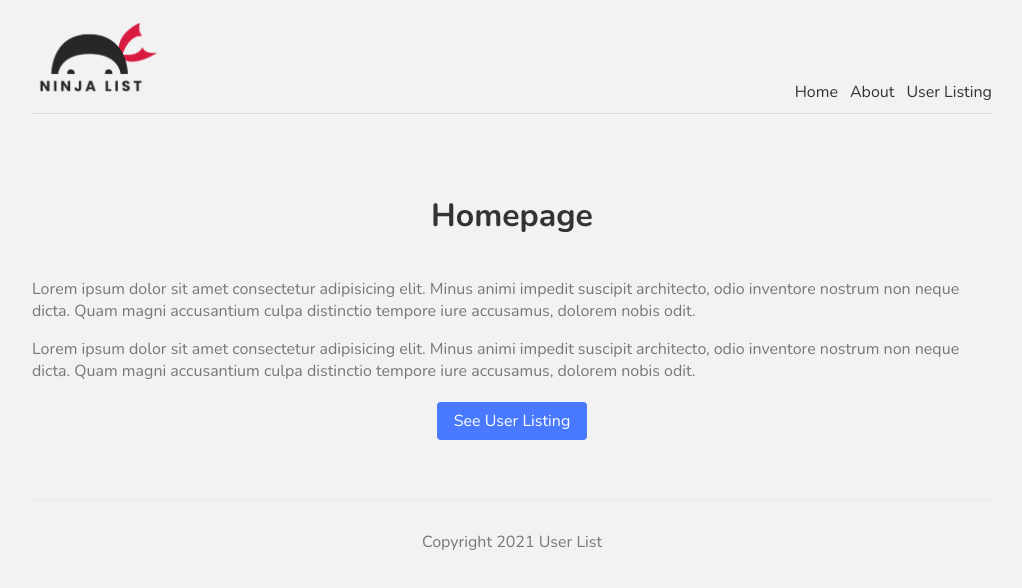
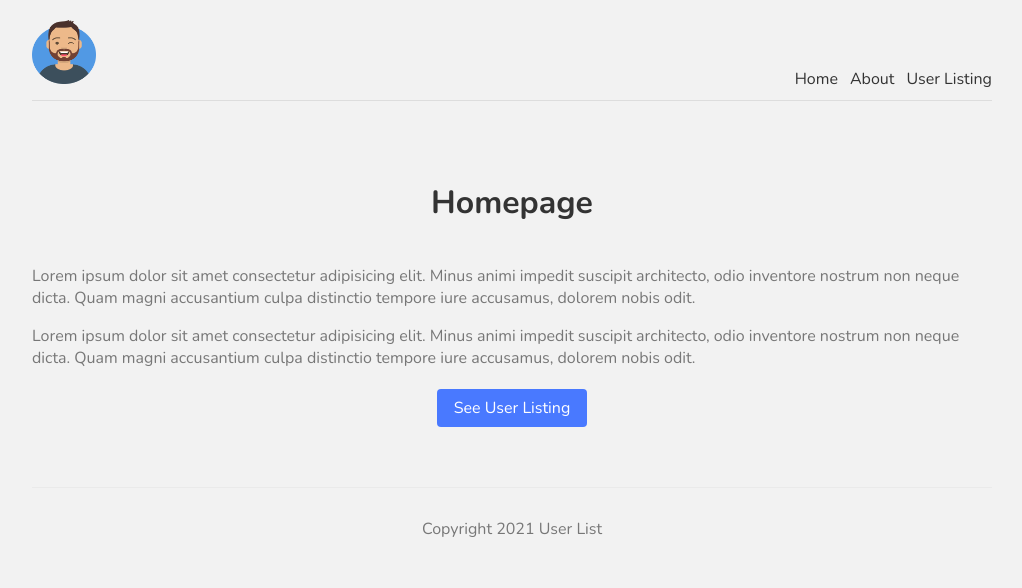
Before and after one commit to crypt096/nextjs, a Next.js app: page / in a window 1280 px wide. Shown: the top 588 px of the page, without its empty margins (128-1150 px from the left). Built offline with nearby package versions, Linux system fonts and the light colour scheme.

Commit message:
Add user avatar.

```diff
--- a/components/Navbar.js
+++ b/components/Navbar.js
@@ -5,7 +5,7 @@ const Navbar = () => {
   return (
     <nav>
       <div className="logo">
-        <Image src="/logo.png" width={128} height={77} />
+        <Image src="/user.png" width={64} height={64} />
       </div>
       <Link href="/"><a>Home</a></Link>
       <Link href="/about"><a>About</a></Link>
```
Also changed, not shown: public/logo.png (deleted), public/user.png (added).
